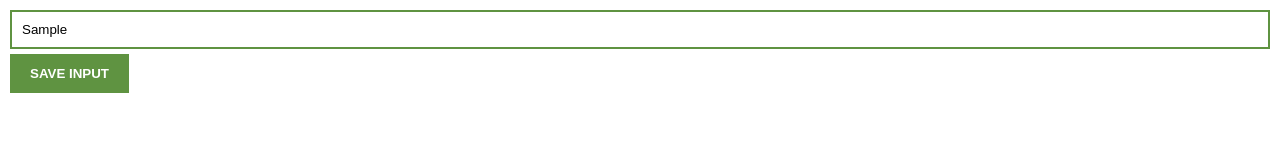
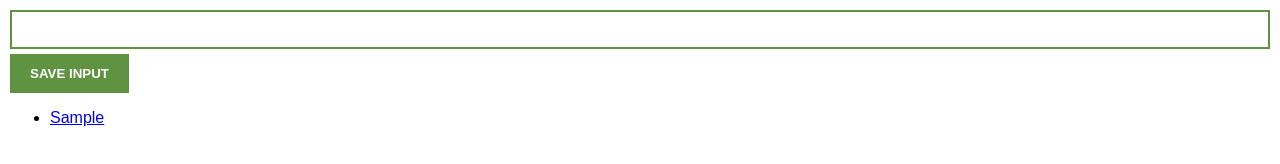
Before and after one commit to CodeLeiZ/TabSaving-ChromeExt, a plain HTML site: page index.html in a window 1280 px wide. Both pictures are taken after typing "Sample" into the empty fields and a click on the button "SAVE INPUT". Drawn offline with Linux system fonts and the light colour scheme.

Commit message:
Add renderLead function

```diff
--- a/index.html
+++ b/index.html
@@ -5,6 +5,7 @@
 <body>
 <input type="text" id="input-el">
 <button id="input-btn">SAVE INPUT</button>
+<ul id="ul-el"></ul>
 <script src="index.js"></script>
 </body>
 </html>
--- a/index.js
+++ b/index.js
@@ -1,8 +1,19 @@
-let myLeads = []
+let myLeads = [];
 
-const inputEl = document.getElementById("input-el");
+const inputEl = document.getElementById('input-el');
 const inputBtn = document.getElementById('input-btn');
+const ulEl = document.getElementById('ul-el')
 
 inputBtn.addEventListener('click', () => {
     myLeads.push(inputEl.value)
+    renderLeads()
+    inputEl.value = ""
 })
+
+function renderLeads() {
+    let itemList = ""
+    for (let i = 0; i < myLeads.length; i++) {
+        itemList += "<li><a href='"+myLeads[i]+"' target='_blank'>" + myLeads[i] + "</a></li>"
+    }
+    ulEl.innerHTML = itemList
+}
```
